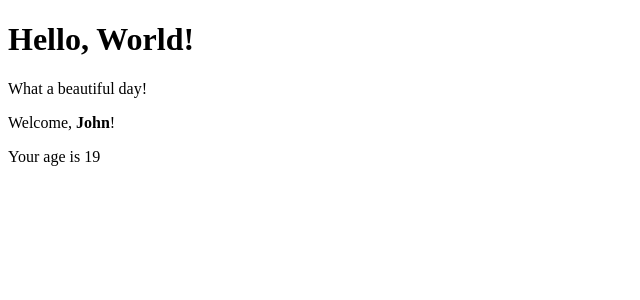
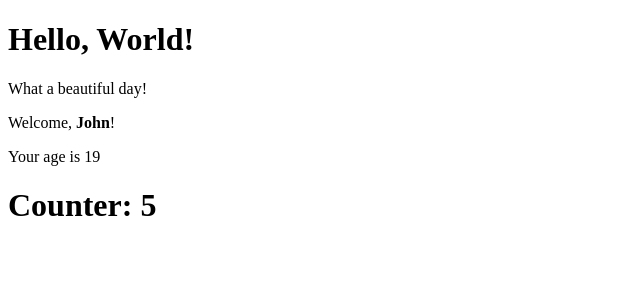
Before and after one commit to fleola/my-app, a React (Create React App) app in the folder components-new-app/: page / in a window 1280 px wide. Shown: the top 300 px of the page, without its empty margins (0-640 px from the left). Built offline with nearby package versions, Linux system fonts and the light colour scheme.

Commit message:
state-01

```diff
--- a/components-new-app/src/App.js
+++ b/components-new-app/src/App.js
@@ -1,4 +1,5 @@
 import React from 'react'
+import { Counter } from './Counter'
 import { Hello } from './Hello'
 import { Welcome } from './Welcome'
 
@@ -8,6 +9,7 @@ export class App extends React.Component{
             <div>
                 <Hello/>
                 <Welcome name="John" age={19}/>
+                <Counter/>
             </div>
         )
     }
--- /dev/null
+++ b/components-new-app/src/Counter.js
@@ -0,0 +1,17 @@
+import React from "react";
+export class Counter extends React.Component{
+    state={
+        count:0,
+    }
+    constructor(props){
+        super(props)
+        setInterval(()=>{
+            this.setState((state)=>{
+               return {count: state.count +1}
+            })
+        },1000)
+    }
+    render(){
+        return <h1>Counter: {this.state.count}</h1>
+    }
+}
```
Also changed, not shown: 1 other file (tests, documents, lock files or other folders).
